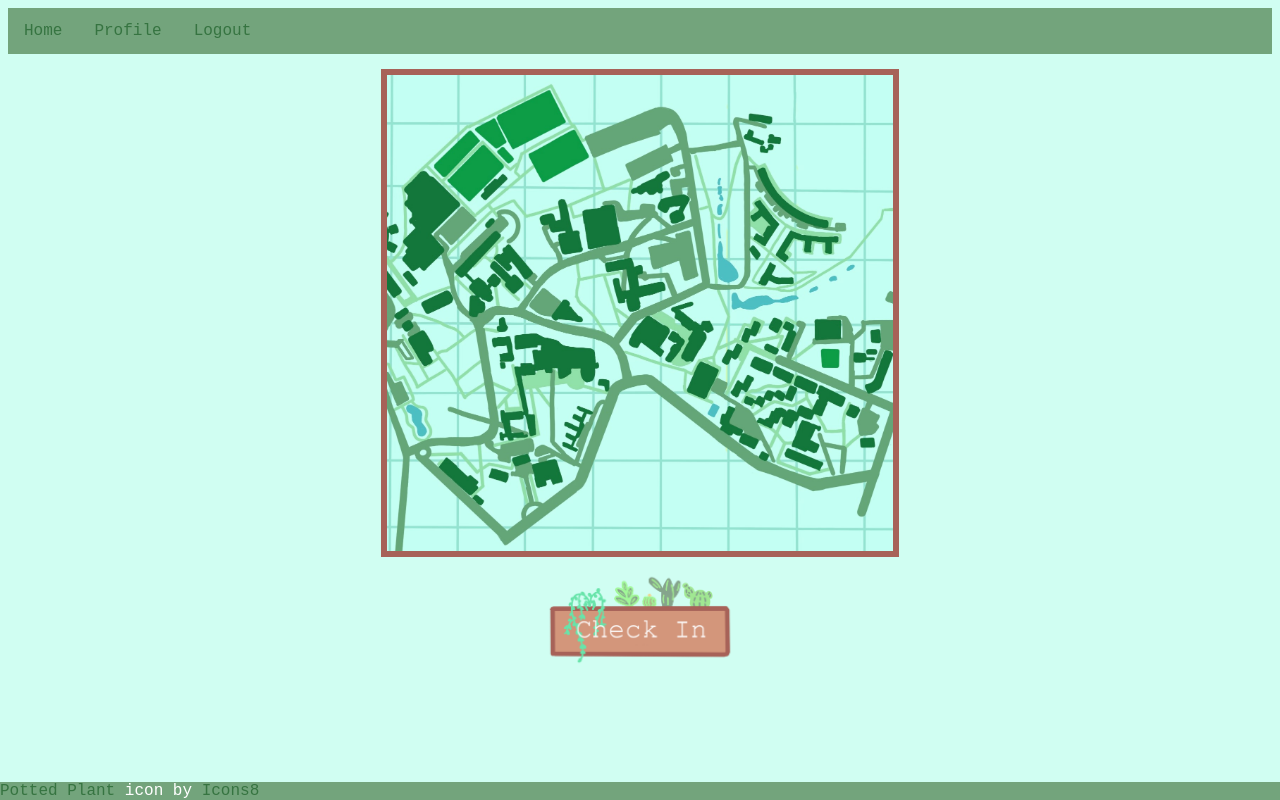
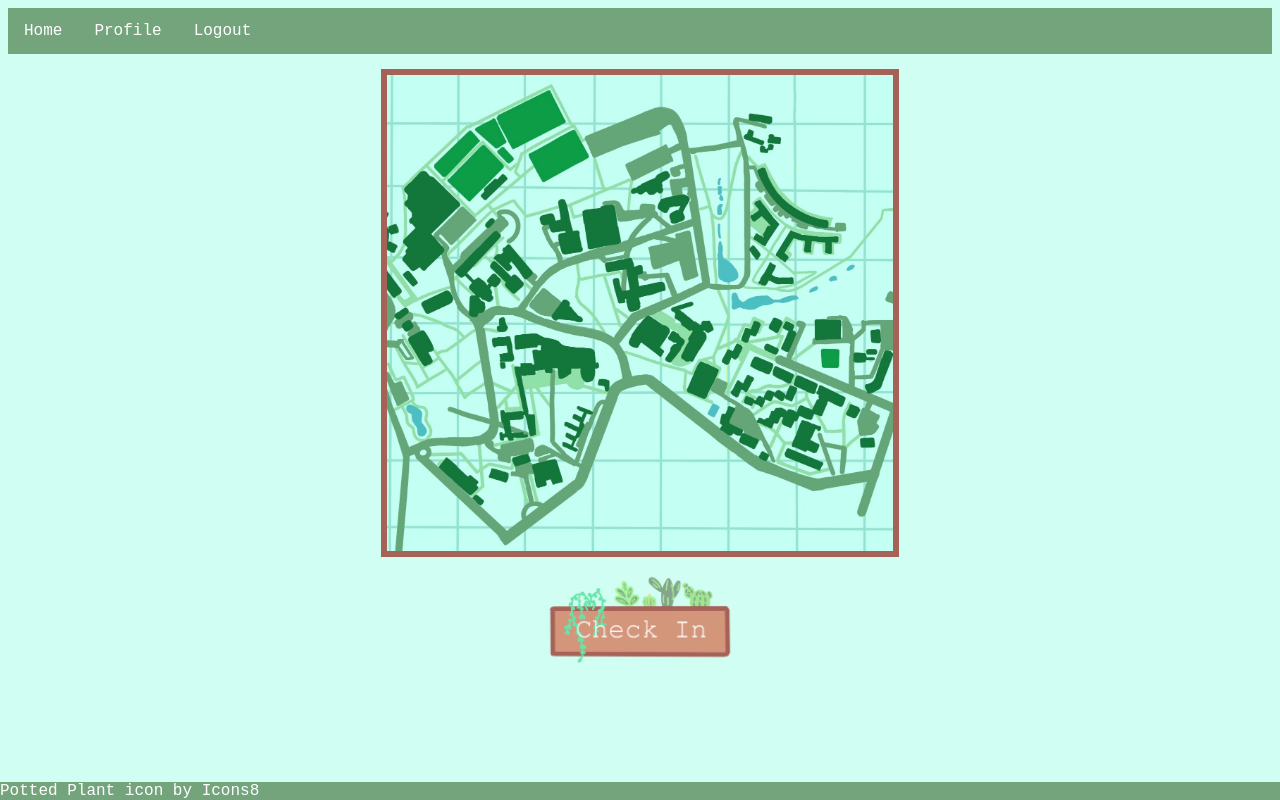
Before and after one commit to KeanDelly/GrowExplore, a Django app: page /main/ in a window 1280 px wide. Run offline with Django 4.2, Linux system fonts and the light colour scheme.

Commit message:
Modifications to CSS

```diff
--- a/worldBuilder/static/config.json
+++ b/worldBuilder/static/config.json
@@ -65,11 +65,6 @@
 		"name":"Henry Wellcome Building for Biocatalysis",
 		"latitude":50.73672,
 		"longitude":-3.53563
-	},
-	{
-		"name":"Innovation Two",
-		"latitude":50.73834,
-		"longitude":-3.53116
 	},
 	{
 		"name":"Innovation One | South West Institute of Technology",
--- a/worldBuilder/static/gps_locator.js
+++ b/worldBuilder/static/gps_locator.js
@@ -23,7 +23,7 @@ let getObj = function() {
     }
 }
 
-fetch("./static/config.json") //Loads JSON data into JavaScript program
+fetch("../static/config.json") //Loads JSON data into JavaScript program
     .then(function(resp) {
         return resp.json();
     })
@@ -113,7 +113,7 @@ function showPosition(position) {
         if (outputText.localeCompare("") === 0) {
             output.innerHTML = "You don't seem to be near any buildings, keep looking!"
         }else {
-            output.innerHTML = "You are at:" + outputText
+            output.innerHTML = "You have checked in at :" + outputText
         }
 
     } else { //Current coordinates are outside the bounds of the campus coordinates
--- a/worldBuilder/static/styles.css
+++ b/worldBuilder/static/styles.css
@@ -14,6 +14,7 @@ ul {
     margin: 0;
     padding: 0;
     overflow: hidden;
+    color: white;
     background-color: #73a47c;
 
 }
@@ -45,7 +46,7 @@ body {
   background-color: #d0fef2;
   text-align: center;
   font-family: 'Courier New';
-  color: white;
+  color: DimGray;
   font-size: 70%;
 }
 
@@ -112,6 +113,13 @@ body {
     margin-top: 1px;
 }
 
+p{
+     font-family: 'Courier New';
+     color: DimGray;
+     font-size: 100%;
+     font-weight: bold;
+}
+
 .login {
     display: block;
     margin-left: auto;
@@ -137,13 +145,13 @@ body {
 }
 
 a:link {
-    color: #367441;
+    color: white;
     background-color: transparent;
     text-decoration: none;
   }
 
   a:visited {
-    color: #367441;
+    color: white;
     background-color: transparent;
     text-decoration: none;
 }
--- a/worldBuilder/templates/MainPage.html
+++ b/worldBuilder/templates/MainPage.html
@@ -22,15 +22,16 @@
 
     <img src="{% static 'check_in.png' %}" onclick="getLocation()" alt="Check In" class="checkin">
 
-    <p id = output>
+
+    <p id = output class="output">
     </p>
-
-    <script src="{% static 'gps_locator.js' %}"></script>
-
 
     <div class = "footer">
         <a target="_blank" href="https://icons8.com/icon/19190/potted-plant">Potted Plant</a> icon by <a target="_blank" href="https://icons8.com">Icons8</a>
     </div>
 
+
+    <script src="{% static 'gps_locator.js' %}"></script>
+
 </body>
 </html>
--- a/worldBuilder/templates/profile.html
+++ b/worldBuilder/templates/profile.html
@@ -6,6 +6,7 @@
     <title>Profile</title>
     <link rel="stylesheet" href="{% static 'styles.css' %}">
     <link rel="icon" type="image/png" href="{% static 'favicon.png' %}" />
+    <script src="https://cdn.jsdelivr.net/npm/bootstrap@5.1.3/dist/js/bootstrap.bundle.min.js"></script>
 </head>
 <body>
 <ul>
```
Also changed, not shown: worldBuilder/db.sqlite3.
